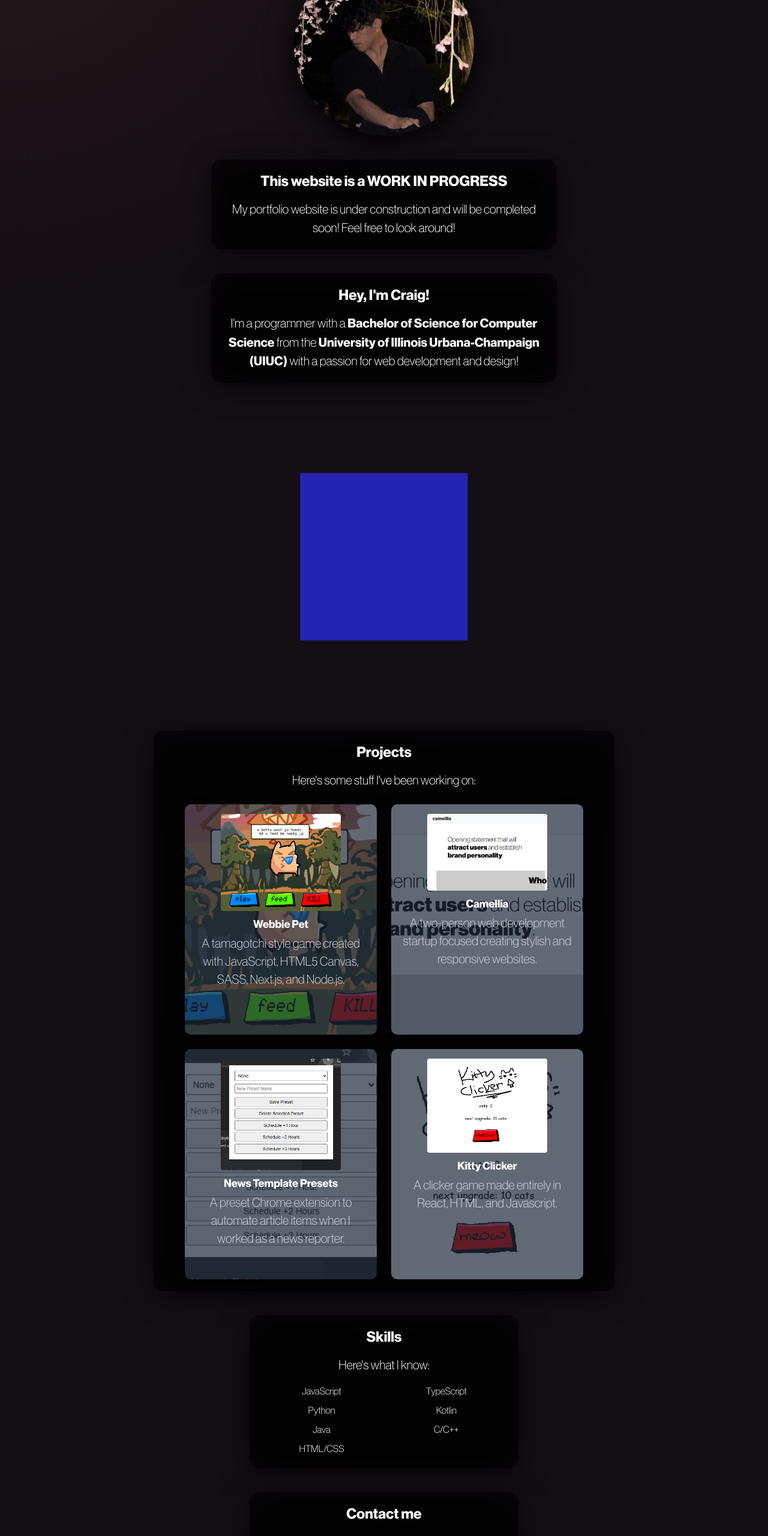
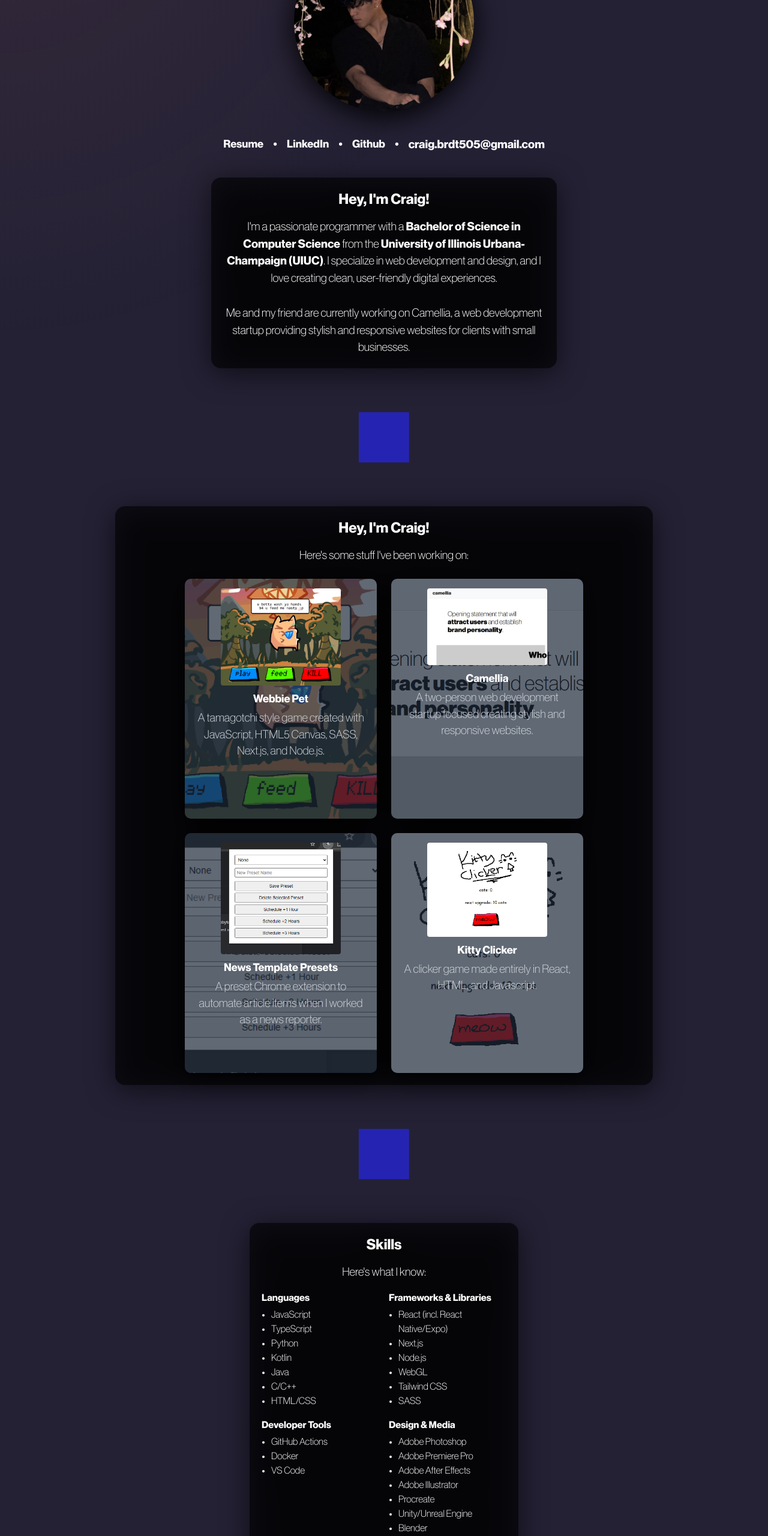
Before and after one commit to craigsterr/craigsite, a Next.js app: page / in a window 1280 px wide. Shown: the part 234-2795 px from the top of the page at 60% size. Built offline with nearby package versions, Linux system fonts and the light colour scheme.

Commit message:
added links

```diff
--- a/app/components/Cube.tsx
+++ b/app/components/Cube.tsx
@@ -31,7 +31,7 @@ export default function RotatingCube({ scrollY }: { scrollY: number }) {
   const rotationY = scrollY / 300;
 
   return (
-    <Canvas style={{ width: 500, height: 500 }}>
+    <Canvas style={{ width: "100%", height: "100%" }}>
       <ambientLight />
       <directionalLight position={[5, 5, 5]} />
       <Cube rotationY={rotationY} rotationX={rotationY} />
--- a/app/components/ProjectCard.tsx
+++ b/app/components/ProjectCard.tsx
@@ -18,7 +18,7 @@ export default function ProjectCard({
       href={link}
       target="_blank"
       rel="noopener noreferrer"
-      className="bg-gray-800 rounded-lg shadow-md flex flex-col items-center max-w-xs w-80 h-96 transition-transform duration-300 hover:scale-105 overflow-hidden relative"
+      className="bg-gray-800 rounded-lg shadow-md flex flex-col items-center max-w-xs w-80 h-100 transition-transform duration-300 hover:scale-105 overflow-hidden relative"
     >
       {/* Background image */}
       <div className="absolute inset-0 w-full h-full z-0">
--- a/app/components/Section.tsx
+++ b/app/components/Section.tsx
@@ -14,7 +14,7 @@ export default function Section({
   return (
     <section
       id={id}
-      className={`drop-shadow-[0_8px_24px_rgba(0,0,0,1)] max-w-3xl w-full mx-auto bg-black/60 rounded-2xl p-5 transition-transform duration-300 hover:scale-105 ${className}`}
+      className={`drop-shadow-[0_8px_24px_rgba(0,0,0,1)] mx-5 bg-black/60 rounded-2xl p-5 transition-transform duration-300 hover:scale-105 ${className}`}
     >
       {title && <h2 className="text-2xl font-bold mb-4">{title}</h2>}
       {children}
--- a/app/globals.css
+++ b/app/globals.css
@@ -1,7 +1,5 @@
 @import "tailwindcss";
 @import "tw-animate-css";
-
-@custom-variant dark (&:is(.dark *));
 
 @theme inline {
   --color-background: var(--background);
@@ -78,40 +76,6 @@
   --sidebar-ring: oklch(0.708 0 0);
 }
 
-.dark {
-  --background: oklch(0.145 0 0);
-  --foreground: oklch(0.985 0 0);
-  --card: oklch(0.205 0 0);
-  --card-foreground: oklch(0.985 0 0);
-  --popover: oklch(0.205 0 0);
-  --popover-foreground: oklch(0.985 0 0);
-  --primary: oklch(0.922 0 0);
-  --primary-foreground: oklch(0.205 0 0);
-  --secondary: oklch(0.269 0 0);
-  --secondary-foreground: oklch(0.985 0 0);
-  --muted: oklch(0.269 0 0);
-  --muted-foreground: oklch(0.708 0 0);
-  --accent: oklch(0.269 0 0);
-  --accent-foreground: oklch(0.985 0 0);
-  --destructive: oklch(0.704 0.191 22.216);
-  --border: oklch(1 0 0 / 10%);
-  --input: oklch(1 0 0 / 15%);
-  --ring: oklch(0.556 0 0);
-  --chart-1: oklch(0.488 0.243 264.376);
-  --chart-2: oklch(0.696 0.17 162.48);
-  --chart-3: oklch(0.769 0.188 70.08);
-  --chart-4: oklch(0.627 0.265 303.9);
-  --chart-5: oklch(0.645 0.246 16.439);
-  --sidebar: oklch(0.205 0 0);
-  --sidebar-foreground: oklch(0.985 0 0);
-  --sidebar-primary: oklch(0.488 0.243 264.376);
-  --sidebar-primary-foreground: oklch(0.985 0 0);
-  --sidebar-accent: oklch(0.269 0 0);
-  --sidebar-accent-foreground: oklch(0.985 0 0);
-  --sidebar-border: oklch(1 0 0 / 10%);
-  --sidebar-ring: oklch(0.556 0 0);
-}
-
 @font-face {
   font-family: "Neue Haas Grotesk Display";
   src: url("/fonts/NeueHaasDisplayThin.ttf") format("truetype");
@@ -133,12 +97,12 @@ html {
 }
 
 body {
-  background-color: rgb(19, 14, 20);
+  background-color: rgb(36, 33, 53);
   font-family: "Neue Haas Grotesk Display", sans-serif;
 }
 
 p {
-  font-size: 1.3rem;
+  font-size: 1.2rem;
 }
 
 @layer base {
--- a/app/page.tsx
+++ b/app/page.tsx
@@ -77,6 +77,9 @@ export default function Home() {
     };
   }, [mouse]);
 
+  const linksEffect =
+    "hover:scale-110 transition-transform duration-300 hover:text-orange-400 text-lg font-bold";
+
   return (
     <>
       <div
@@ -88,8 +91,7 @@ export default function Home() {
         aria-hidden="true"
       />
       <main className="flex flex-col items-center space-y-10 text-white relative z-10">
-        <div className="m-20"></div>
-
+        <div className="m-15"></div>
         <div>
           <Image
             src="./craig.jpg"
@@ -99,37 +101,45 @@ export default function Home() {
             className="rounded-full drop-shadow-[0_8px_24px_rgba(0,0,0,1)] transition-transform duration-300 hover:scale-120 animate__animated animate__fadeInDown"
           />
         </div>
-
-        <Section
-          id="about"
-          title="This website is a WORK IN PROGRESS"
-          className="max-w-xl text-center animate__animated animate__fadeInLeft"
+        <div className="flex flex-wrap gap-x-4 text-lg font-bold justify-center mx-5 animate__animated animate__fadeInDown">
+          <a href="./resume.pdf" className={linksEffect}>
+            Resume
+          </a>
+          <span>•</span>
+          <a
+            href="https://www.linkedin.com/in/craig-ondevilla-8106b4191"
+            className={linksEffect}
           >
-          <p>
-            My portfolio website is under construction and will be completed
-            soon! Feel free to look around!{" "}
-          </p>
-        </Section>
-
+            LinkedIn
+          </a>
+          <span>•</span>
+          <a href="https://github.com/craigsterr" className={linksEffect}>
+            Github
+          </a>
+          <span>•</span>
+          <p>craig.brdt505@gmail.com</p>
+        </div>
         <Section
           id="about"
           title="Hey, I'm Craig!"
           className="max-w-xl text-center animate__animated animate__fadeInLeft"
         >
           <p>
-            I&apos;m a programmer with a{" "}
-            <b>Bachelor of Science for Computer Science</b> from the
-            <b> University of Illinois Urbana-Champaign (UIUC)</b> with a
-            passion for web development and design!
+            I&apos;m a passionate programmer with a{" "}
+            <b>Bachelor of Science in Computer Science</b> from the
+            <b> University of Illinois Urbana-Champaign (UIUC)</b>. I specialize
+            in web development and design, and I love creating clean,
+            user-friendly digital experiences. <br /> <br />
+            Me and my friend are currently working on Camellia, a web
+            development startup providing stylish and responsive websites for
+            clients with small businesses.
           </p>
         </Section>
-
         <RotatingCube scrollY={scrollY} />
-
         <Section
           id="projects"
-          title="Projects"
-          className="max-w-3xl w-full text-center animate__animated animate__fadeInRight"
+          title="Hey, I'm Craig!"
+          className="max-w-4xl text-center animate__animated animate__fadeInLeft"
         >
           <p className="mb-6">
             Here&apos;s some stuff I&apos;ve been working on:
@@ -151,14 +161,17 @@ export default function Home() {
             ))}
           </div>
         </Section>
-
+        <RotatingCube scrollY={scrollY} />
         <Section
           id="skills"
           title="Skills"
           className="max-w-md text-center animate__animated animate__fadeInLeft"
         >
           <p>Here&apos;s what I know:</p>
-          <ul className="grid grid-cols-2 gap-2 justify-items-center mt-4">
+          <div className="grid grid-cols-2 gap-4 text-left mt-4">
+            <div>
+              <h4 className="font-bold mb-1">Languages</h4>
+              <ul className="ml-4 list-disc">
                 <li>JavaScript</li>
                 <li>TypeScript</li>
                 <li>Python</li>
@@ -166,9 +179,43 @@ export default function Home() {
                 <li>Java</li>
                 <li>C/C++</li>
                 <li>HTML/CSS</li>
-          </ul>{" "}
+              </ul>
+            </div>
+            <div>
+              <h4 className="font-bold mb-1">Frameworks &amp; Libraries</h4>
+              <ul className="ml-4 list-disc">
+                <li>React (incl. React Native/Expo)</li>
+                <li>Next.js</li>
+                <li>Node.js</li>
+                <li>WebGL</li>
+                <li>Tailwind CSS</li>
+                <li>SASS</li>
+              </ul>
+            </div>
+            <div>
+              <h4 className="font-bold mb-1">Developer Tools</h4>
+              <ul className="ml-4 list-disc">
+                <li>GitHub Actions</li>
+                <li>Docker</li>
+                <li>VS Code</li>
+              </ul>
+            </div>
+            <div>
+              <h4 className="font-bold mb-1">Design &amp; Media</h4>
+              <ul className="ml-4 list-disc">
+                <li>Adobe Photoshop</li>
+                <li>Adobe Premiere Pro</li>
+                <li>Adobe After Effects</li>
+                <li>Adobe Illustrator</li>
+                <li>Procreate</li>
+                <li>Unity/Unreal Engine</li>
+                <li>Blender</li>
+                <li>Canva</li>
+              </ul>
+            </div>
+          </div>
         </Section>
-
+        <RotatingCube scrollY={scrollY} />
         <Section
           id="contact"
           title="Contact me"
@@ -176,7 +223,6 @@ export default function Home() {
         >
           <p>Let&apos;s get in touch!</p>
         </Section>
-
         <NavBar />
       </main>
     </>
--- a/components/ui/navigation-menu.tsx
+++ b/components/ui/navigation-menu.tsx
@@ -59,7 +59,7 @@ function NavigationMenuItem({
 }
 
 const navigationMenuTriggerStyle = cva(
-  "group inline-flex h-9 w-max items-center justify-center rounded-md bg-black px-4 py-2 text-lg font-bold hover:bg-accent hover:text-accent-foreground focus:bg-accent focus:text-accent-foreground disabled:pointer-events-none disabled:opacity-50 data-[state=open]:hover:bg-accent data-[state=open]:text-accent-foreground data-[state=open]:focus:bg-accent data-[state=open]:bg-accent/50 focus-visible:ring-ring/50 outline-none transition-[color,box-shadow] focus-visible:ring-[3px] focus-visible:outline-1"
+  "group inline-flex h-9 font-size font-bold w-max items-center justify-center rounded-md bg-black px-4 py-5 text-xl hover:bg-accent hover:text-accent-foreground focus:bg-accent focus:text-accent-foreground disabled:pointer-events-none disabled:opacity-50 data-[state=open]:hover:bg-accent data-[state=open]:text-accent-foreground data-[state=open]:focus:bg-accent data-[state=open]:bg-accent/50 focus-visible:ring-ring/50 outline-none transition-[color,box-shadow] focus-visible:ring-[3px] focus-visible:outline-1"
 );
 
 function NavigationMenuTrigger({
```
Also changed, not shown: app/components/NavBar.tsx (+10 -9 lines), 1 other file (tests, documents, lock files or other folders). Lines whose indentation alone changed are shown as unchanged.
